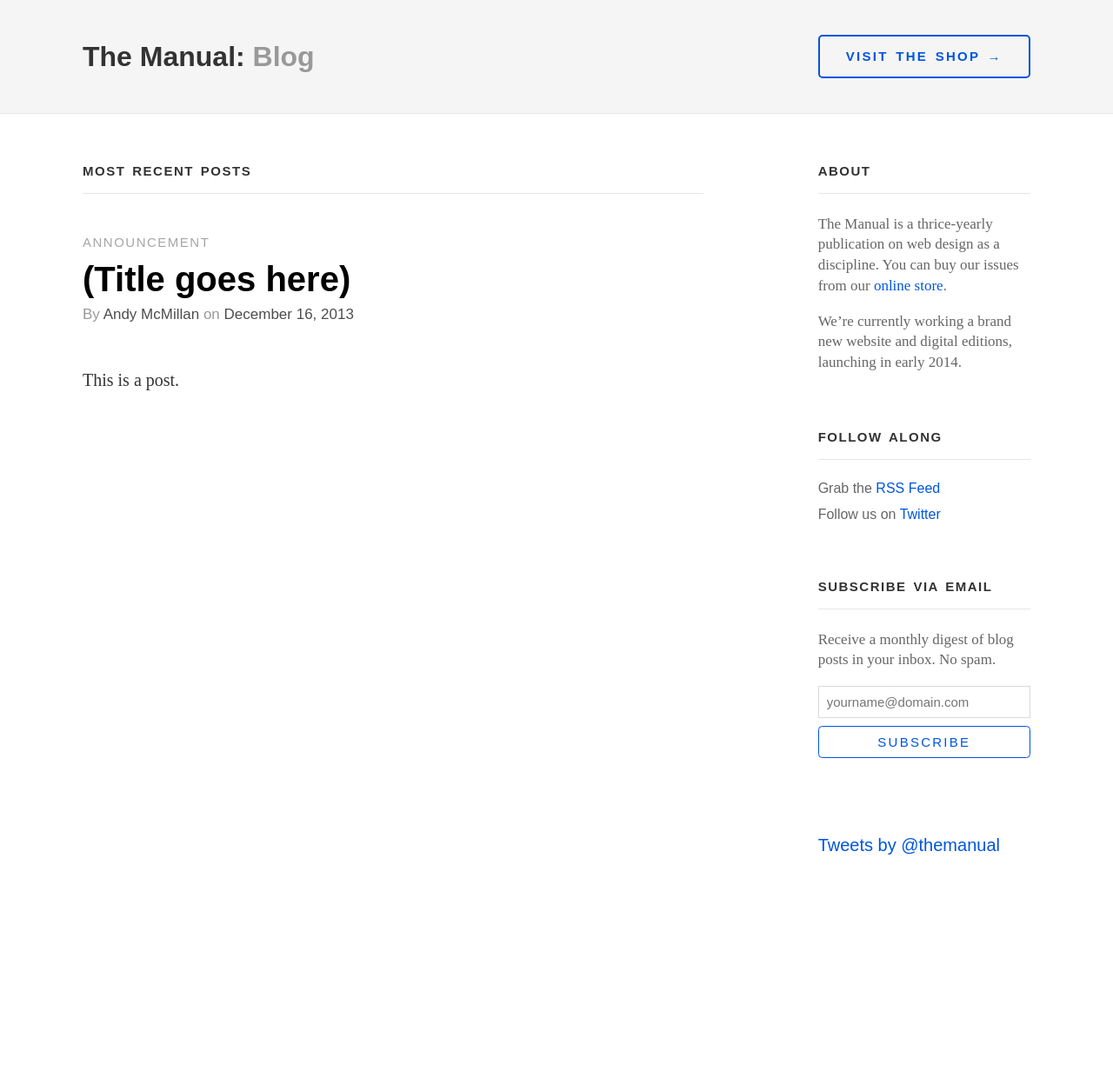
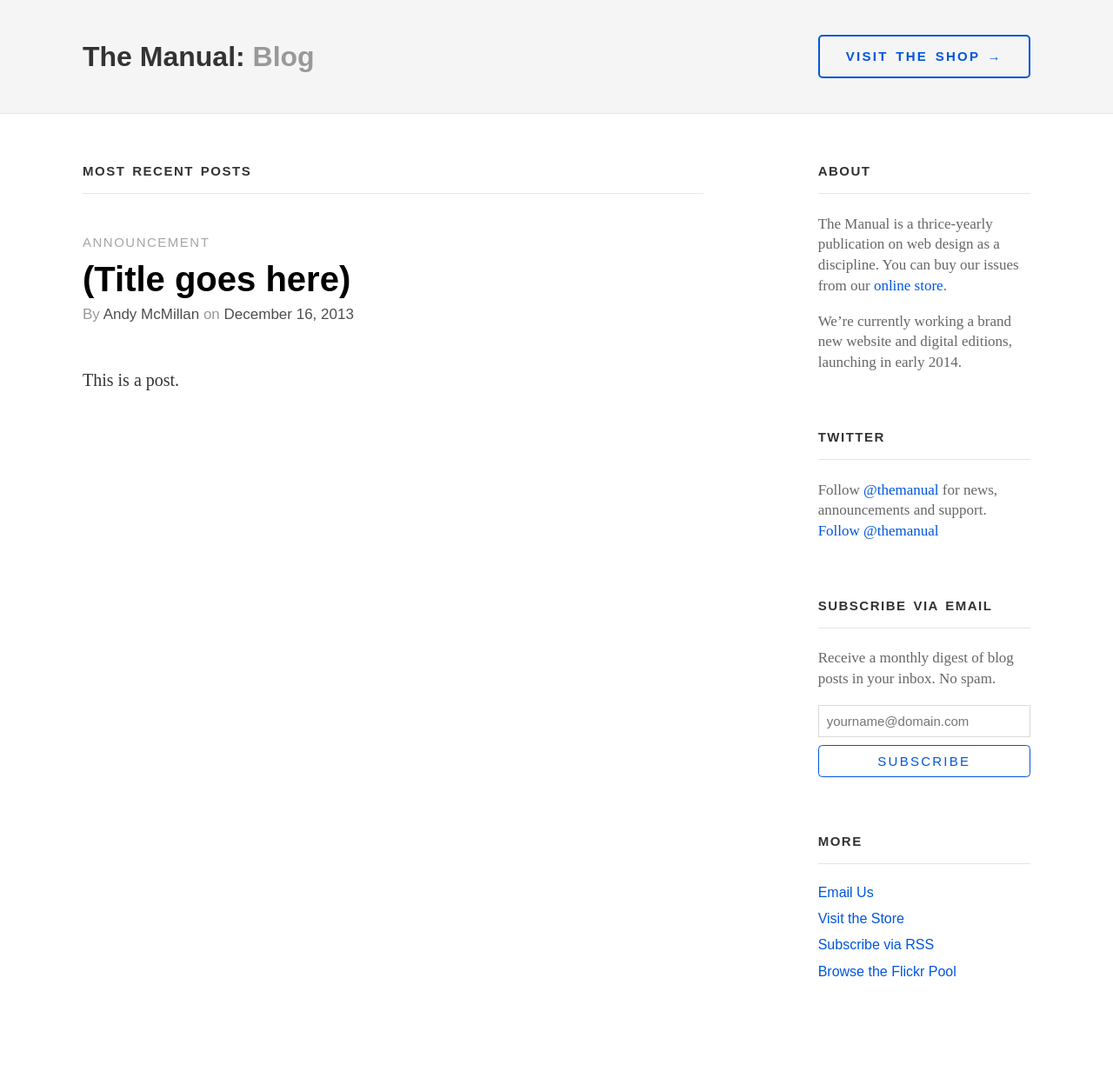
Before and after one commit to themanual/blog, a Jekyll site: the page built from index.html, in a window 1280 px wide. Shown: the whole page at 87% size. Built offline with Jekyll 4.4.1, drawn with Linux system fonts in a browser that asks for light colours; before the commit the page ends 1062 px from its top, so only the background shows below that.

Commit message:
Simplified sidebar

```diff
--- a/_layouts/default.html
+++ b/_layouts/default.html
@@ -40,15 +40,13 @@
           </div>
         </section>
 
-        <section class="box">
-          <h2 class="box-title--lined">Follow along</h2>
-          <div class="blog-sidebar-subscribe">
-            <ul class="keyword-list">
-              <li>Grab the <a href="#">RSS Feed</a></li>
-              <li>Follow us on <a href="#">Twitter</a></li>
-            </ul>
+        <div class="box">
+          <h2 class="box-title--lined">Twitter</h2>
+          <div class="blog-sidebar-text">
+            <p>Follow <a class="link-twitter" href="https://twitter.com/themanual">@themanual</a> for news, announcements and support.</p>
+            <a href="https://twitter.com/themanual" class="twitter-follow-button" data-show-count="true" data-lang="en" data-show-screen-name="false" data-dnt="true" data-size="large">Follow @themanual</a>
           </div>
-        </section>
+        </div>
 
         <section class="box">
           <h2 class="box-title--lined">Subscribe via Email</h2>
@@ -64,14 +62,18 @@
           </form>
         </section>
 
-        <div class="blog-sidebar-twitter">
-          <a class="twitter-timeline" href="https://twitter.com/themanual" data-dnt="true" data-widget-id="410438518997938178" data-link-color="#0055DD" data-border-color="#E6E6E6" data-tweet-limit="3">Tweets by @themanual</a>
-        </div>
+        <section class="box">
+          <h2 class="box-title--lined">More</h2>
+          <ul class="keyword-list">
+            <li><a href="mailto:hi@alwaysreadthemanual.com">Email Us</a></li>
+            <li><a href="http://buy.alwaysreadthemanual.com/">Visit the Store</a></li>
+            <li><a class="link-rss" href="{{ site.rss_root }}{{ site.rss_file }}">Subscribe via RSS</a></li>
+            <li><a href="http://www.flickr.com/groups/themanual/">Browse the Flickr Pool</a></li>
+          </ul>
+        </section>
 
       </aside>
     </div></main>
-
     <script src="/assets/js/scripts.min.js"></script>
-
   </body>
 </html>
--- a/assets/scss/_media.scss
+++ b/assets/scss/_media.scss
@@ -26,8 +26,5 @@
   .blog-sidebar .box {
     @include grid-half;
     @include omega(2n);
-    &:nth-child(3) {
-      @include fill-parent;
-    }
   }
 }
```
Also changed, not shown: assets/scss/modules/_blog.scss (+11 -3 lines).
